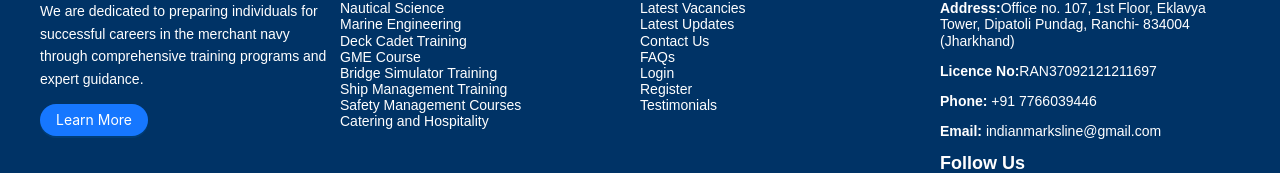
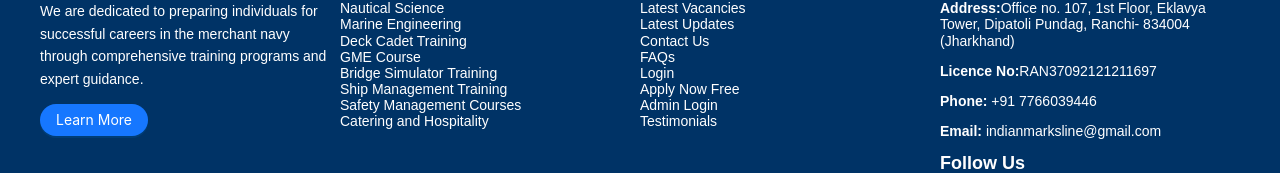
Before and after one commit to webitya/Navy_Final, a React (Vite) app in the folder new2/: page /form in a window 1280 px wide. Shown: the part 1246-1419 px from the top of the page. Built offline with nearby package versions, Linux system fonts and the light colour scheme; no server answers.

Commit message:
aditya001

```diff
--- a/new2/src/Shared/FooterEl/index.jsx
+++ b/new2/src/Shared/FooterEl/index.jsx
@@ -104,7 +104,8 @@ const FooterEl = () => {
             <li><Link to="/contact-us" style={{ ...linkStyle }} onMouseEnter={(e) => e.currentTarget.style.color = linkHoverStyle.color} onMouseLeave={(e) => e.currentTarget.style.color = 'white'}>Contact Us</Link></li>
             <li><Link to="/" style={{ ...linkStyle }} onMouseEnter={(e) => e.currentTarget.style.color = linkHoverStyle.color} onMouseLeave={(e) => e.currentTarget.style.color = 'white'}>FAQs</Link></li>
             <li><Link to="/login" style={{ ...linkStyle }} onMouseEnter={(e) => e.currentTarget.style.color = linkHoverStyle.color} onMouseLeave={(e) => e.currentTarget.style.color = 'white'}>Login</Link></li>
-            <li><Link to="/form" style={{ ...linkStyle }} onMouseEnter={(e) => e.currentTarget.style.color = linkHoverStyle.color} onMouseLeave={(e) => e.currentTarget.style.color = 'white'}>Register</Link></li>
+            <li><Link to="/form" style={{ ...linkStyle }} onMouseEnter={(e) => e.currentTarget.style.color = linkHoverStyle.color} onMouseLeave={(e) => e.currentTarget.style.color = 'white'}>Apply Now Free</Link></li>
+            <li><Link to="/admin" style={{ ...linkStyle }} onMouseEnter={(e) => e.currentTarget.style.color = linkHoverStyle.color} onMouseLeave={(e) => e.currentTarget.style.color = 'white'}>Admin Login</Link></li>
             <li><Link to="/" style={{ ...linkStyle }} onMouseEnter={(e) => e.currentTarget.style.color = linkHoverStyle.color} onMouseLeave={(e) => e.currentTarget.style.color = 'white'}>Testimonials</Link></li>
           </ul>
         </div>
```
